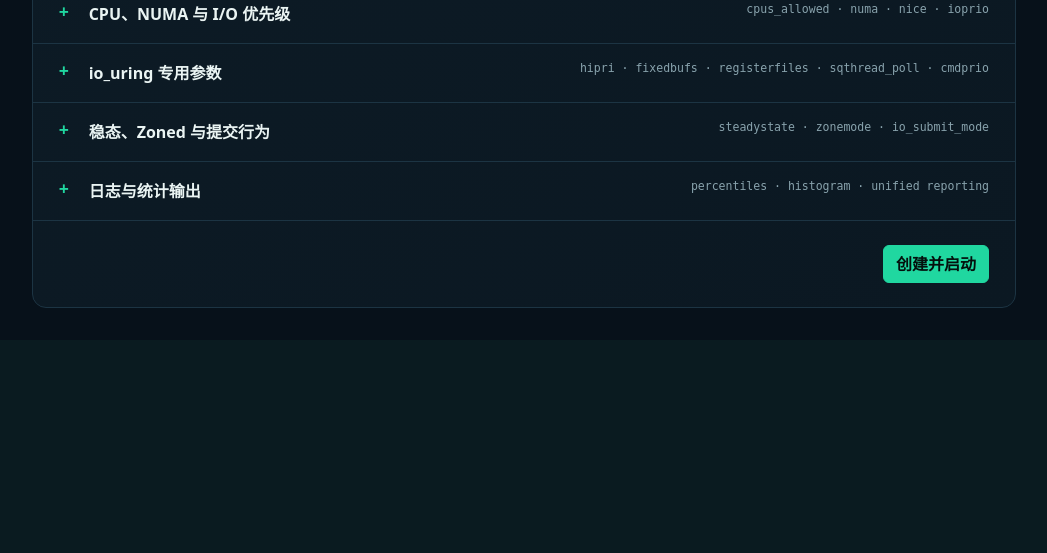
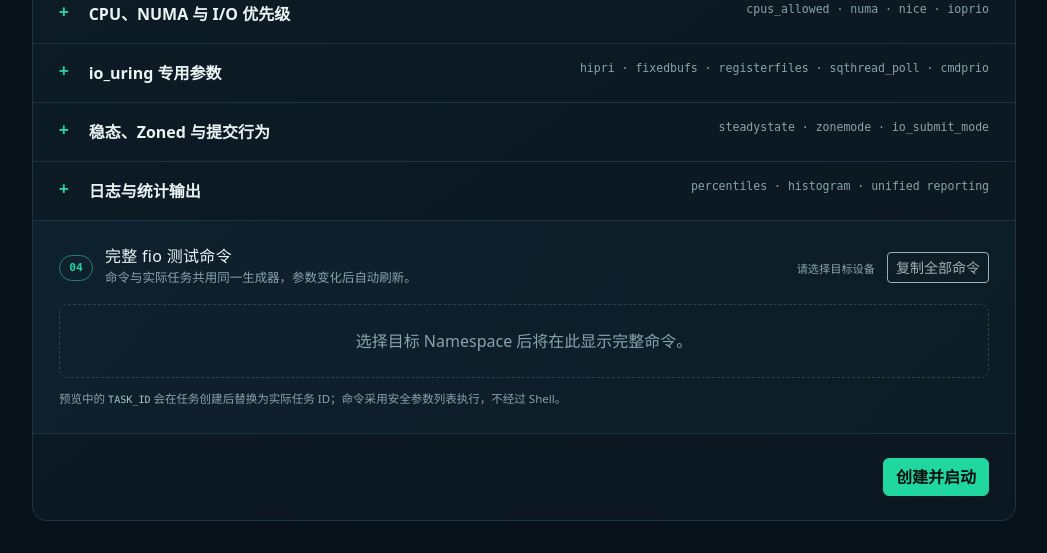
Before and after one commit to Pomelo-Xsl/ESATAP, a FastAPI app: page /tests/new in a window 1280 px wide. Shown: the part 1291-1844 px from the top of the page, without its empty margins (232-1279 px from the left). Before the commit the page ends 1599 px from the top, so only its background shows below. Run offline with FastAPI, Linux system fonts and the light colour scheme; data that the repository does not hold is empty.

Commit message:
feat: preview complete fio commands

```diff
--- a/app/services/task_manager.py
+++ b/app/services/task_manager.py
@@ -16,9 +16,9 @@ from sqlalchemy import select
 from app.core.config import settings
 from app.core.database import SessionLocal
 from app.models.task import TaskStatus, TestTask
-from app.schemas.tasks import DEFAULT_QD_SCAN_DEPTHS, FioParameters, TestCreate, TestStart
+from app.schemas.tasks import FioParameters, TestCreate, TestStart
 from app.services.analyzer import parse_fio_file, parse_fio_log
-from app.services.fio import FioCommandBuilder
+from app.services.fio import FioCommandBuilder, build_execution_plan, parameters_for_phase
 from app.services.safety import SafetyService
 from app.services.smart import SmartService
 
@@ -132,11 +132,7 @@ class TaskManager:
             before = self._save_smart(result_dir / "smart_before.json", task.device)
             task.smart_before_json = json.dumps(before, ensure_ascii=False) if before else None
             db.commit()
-            qds = (params.queue_depths or DEFAULT_QD_SCAN_DEPTHS) if task.test_type == "qd_scan" else [params.queue_depth]
-            plan = []
-            if params.precondition:
-                plan.append(("precondition", "stress_seq_write", params.queue_depth))
-            plan.extend((f"qd_{qd}" if len(qds) > 1 else "run", task.test_type, qd) for qd in qds)
+            plan = build_execution_plan(task.test_type, params)
             summaries = []
             commands = []
             started = time.monotonic()
@@ -148,7 +144,7 @@ class TaskManager:
                     run_dir = result_dir / phase
                     run_dir.mkdir(parents=True, exist_ok=True)
                     output = run_dir / "fio.json"
-                    command_params = params.model_copy(update={"size": "100%", "rw": "write"}) if phase == "precondition" else params
+                    command_params = parameters_for_phase(params, phase)
                     command = self.fio.build(task.device, profile, command_params, str(output), str(run_dir / "fio"), qd)
                     commands.append(command)
                     (run_dir / "command.json").write_text(json.dumps(command, ensure_ascii=False, indent=2), encoding="utf-8")
--- a/app/static/css/queue.css
+++ b/app/static/css/queue.css
@@ -157,6 +157,76 @@
 
 .form-submit #form-message { flex: 1; }
 
+.command-preview-section {
+  padding: 26px;
+  border-bottom: 1px solid var(--line);
+  background: linear-gradient(120deg, rgba(82, 169, 255, .045), rgba(32, 215, 160, .025));
+}
+
+.command-preview-head,
+.command-preview-head > div,
+.command-preview-actions {
+  display: flex;
+  align-items: center;
+  justify-content: space-between;
+  gap: 12px;
+}
+
+.command-preview-head > div { justify-content: flex-start; }
+.command-preview-head h2 { margin: 0; font-size: 1rem; }
+.command-preview-head p { margin: 3px 0 0; color: var(--muted); font-size: .78rem; }
+.command-preview-actions span { color: var(--muted); font: .7rem monospace; }
+
+.command-preview {
+  display: grid;
+  gap: 10px;
+  margin-top: 16px;
+}
+
+.command-item {
+  overflow: hidden;
+  border: 1px solid var(--line);
+  border-radius: 9px;
+  background: #061019;
+}
+
+.command-item-head {
+  display: flex;
+  justify-content: space-between;
+  gap: 12px;
+  padding: 8px 12px;
+  border-bottom: 1px solid var(--line);
+  color: var(--green);
+  font: 700 .68rem monospace;
+  text-transform: uppercase;
+}
+
+.command-item code {
+  display: block;
+  padding: 13px 14px;
+  overflow-x: auto;
+  color: #cfe3e2;
+  font: .76rem/1.65 monospace;
+  white-space: pre-wrap;
+  overflow-wrap: anywhere;
+}
+
+.command-placeholder {
+  padding: 24px;
+  border: 1px dashed #294552;
+  border-radius: 9px;
+  color: var(--muted);
+  text-align: center;
+}
+
+.command-path-note {
+  margin: 12px 0 0;
+  color: var(--muted);
+  font-size: .72rem;
+}
+
+.command-path-note code { color: #a8c9c4; }
+
 @media (max-width: 1050px) {
   .parameter-grid.cols-3,
   .parameter-grid.cols-4 { grid-template-columns: repeat(2, minmax(0, 1fr)); }
@@ -174,4 +244,6 @@
   .parameter-group summary small { display: none; }
   .form-submit { align-items: stretch; flex-direction: column; }
   .form-submit .btn { width: 100%; }
+  .command-preview-head,
+  .command-preview-actions { align-items: flex-start; flex-direction: column; }
 }
--- a/app/static/js/create.js
+++ b/app/static/js/create.js
@@ -100,11 +100,9 @@ function buildParameters(data) {
   return parameters;
 }
 
-form.addEventListener('submit', async event => {
-  event.preventDefault();
-  const data = new FormData(form);
+function buildPayload(data) {
   const destructive = isDestructive();
-  const payload = {
+  return {
     name: data.get('name'),
     device: data.get('device'),
     test_type: data.get('test_type'),
@@ -112,6 +110,75 @@ form.addEventListener('submit', async event => {
     destructive_confirmed: destructive ? document.querySelector('#danger-confirm').checked : false,
     confirmation_device: destructive ? document.querySelector('#confirm-device').value : null,
   };
+}
+
+function escapeHtml(value) {
+  const element = document.createElement('div');
+  element.textContent = value;
+  return element.innerHTML;
+}
+
+let previewTimer;
+let previewRequest = 0;
+let previewCommandText = '';
+
+async function refreshCommandPreview() {
+  const data = new FormData(form);
+  const target = String(data.get('device') || '');
+  const preview = document.querySelector('#command-preview');
+  const status = document.querySelector('#command-preview-status');
+  const copy = document.querySelector('#copy-command');
+  if (!target) {
+    preview.innerHTML = '<div class="command-placeholder">选择目标 Namespace 后将在此显示完整命令。</div>';
+    status.textContent = '请选择目标设备';
+    copy.disabled = true;
+    previewCommandText = '';
+    return;
+  }
+  const requestNumber = ++previewRequest;
+  status.textContent = '正在生成…';
+  try {
+    const result = await api('/api/tests/preview-command', {method: 'POST', body: JSON.stringify(buildPayload(data))});
+    if (requestNumber !== previewRequest) return;
+    previewCommandText = result.commands.map(item => item.command).join('\n\n');
+    preview.innerHTML = result.commands.map((item, index) => `<div class="command-item">
+      <div class="command-item-head"><span>${item.phase === 'precondition' ? '全盘写预处理' : item.phase.startsWith('qd_') ? `QD ${item.queue_depth}` : '测试命令'}</span><span>${index + 1} / ${result.commands.length}</span></div>
+      <code>${escapeHtml(item.command)}</code>
+    </div>`).join('');
+    status.textContent = `${result.commands.length} 条命令`;
+    copy.disabled = false;
+  } catch (error) {
+    if (requestNumber !== previewRequest) return;
+    preview.innerHTML = `<div class="alert alert-danger mb-0">${escapeHtml(error.message)}</div>`;
+    status.textContent = '参数需要修正';
+    copy.disabled = true;
+    previewCommandText = '';
+  }
+}
+
+function scheduleCommandPreview() {
+  clearTimeout(previewTimer);
+  previewTimer = setTimeout(refreshCommandPreview, 250);
+}
+
+form.addEventListener('input', scheduleCommandPreview);
+form.addEventListener('change', scheduleCommandPreview);
+document.querySelector('#copy-command').addEventListener('click', async () => {
+  if (!previewCommandText) return;
+  const button = document.querySelector('#copy-command');
+  try {
+    await navigator.clipboard.writeText(previewCommandText);
+    button.textContent = '已复制';
+    setTimeout(() => { button.textContent = '复制全部命令'; }, 1600);
+  } catch (_error) {
+    button.textContent = '复制失败';
+  }
+});
+
+form.addEventListener('submit', async event => {
+  event.preventDefault();
+  const data = new FormData(form);
+  const payload = buildPayload(data);
   const message = document.querySelector('#form-message');
   try {
     const task = await api('/api/tests', {method: 'POST', body: JSON.stringify(payload)});
--- a/app/templates/create_test.html
+++ b/app/templates/create_test.html
@@ -58,6 +58,11 @@
   <details class="parameter-group"><summary><span>日志与统计输出</span><small>percentiles · histogram · unified reporting</small></summary><div class="parameter-grid cols-4">
     <div><label>日志平均窗口（毫秒）</label><input name="log_avg_msec" type="number" class="form-control" value="1000" min="0"></div><div><label>直方图周期（毫秒）</label><input name="log_hist_msec" type="number" class="form-control" min="0"></div><div><label>直方图粗化级别（0～6）</label><input name="log_hist_coarseness" type="number" class="form-control" min="0" max="6"></div><div><label>日志压缩比例（%）</label><input name="log_compression" type="number" class="form-control" min="0" max="100"></div><div class="span-2"><label>时延百分位列表</label><input name="percentile_list" class="form-control" value="50:90:95:99:99.9:99.99"></div><div><label>统一读写报告</label><select name="unified_rw_reporting" class="form-select"><option value="">默认</option><option value="none">none</option><option value="mixed">mixed</option><option value="both">both</option></select></div><div><label>分组报告</label><select name="group_reporting" class="form-select"><option value="true">启用</option><option value="false">禁用</option></select></div><div><label>时延百分位</label><select name="latency_percentiles" class="form-select"><option value="true">启用</option><option value="false">禁用</option></select></div><div class="toggle-grid span-2"><label class="option-check"><input name="log_max_value" type="checkbox"> log_max_value</label><label class="option-check"><input name="log_offset" type="checkbox"> log_offset</label></div>
   </div></details>
+  <section class="command-preview-section">
+    <div class="command-preview-head"><div><span class="step-mark">04</span><div><h2>完整 fio 测试命令</h2><p>命令与实际任务共用同一生成器，参数变化后自动刷新。</p></div></div><div class="command-preview-actions"><span id="command-preview-status">请选择目标设备</span><button id="copy-command" class="btn btn-sm btn-outline-light" type="button" disabled>复制全部命令</button></div></div>
+    <div id="command-preview" class="command-preview"><div class="command-placeholder">选择目标 Namespace 后将在此显示完整命令。</div></div>
+    <p class="command-path-note">预览中的 <code>TASK_ID</code> 会在任务创建后替换为实际任务 ID；命令采用安全参数列表执行，不经过 Shell。</p>
+  </section>
   <div id="danger-box" class="danger-box mt-4 d-none"><strong>数据破坏警告</strong><p>写入、混合写、TRIM 或预处理会覆盖或删除目标盘数据。后端将再次检查设备并校验完整 Namespace 名称。</p><label class="check"><input id="danger-confirm" type="checkbox"> 我确认目标盘上的数据可以被永久覆盖或删除</label><label>手工输入完整设备名</label><input id="confirm-device" class="form-control" placeholder="/dev/nvme2n1"></div>
   <div class="form-submit"><div id="form-message"></div><button class="btn btn-accent" type="submit">创建并启动</button></div>
 </form>
```
Also changed, not shown: app/api/tests.py (+34 -1 lines), app/services/fio.py (+16 -1 lines), tests/test_stage1.py (+36 -0 lines), tests/test_stage3.py (+11 -0 lines), README.md.
